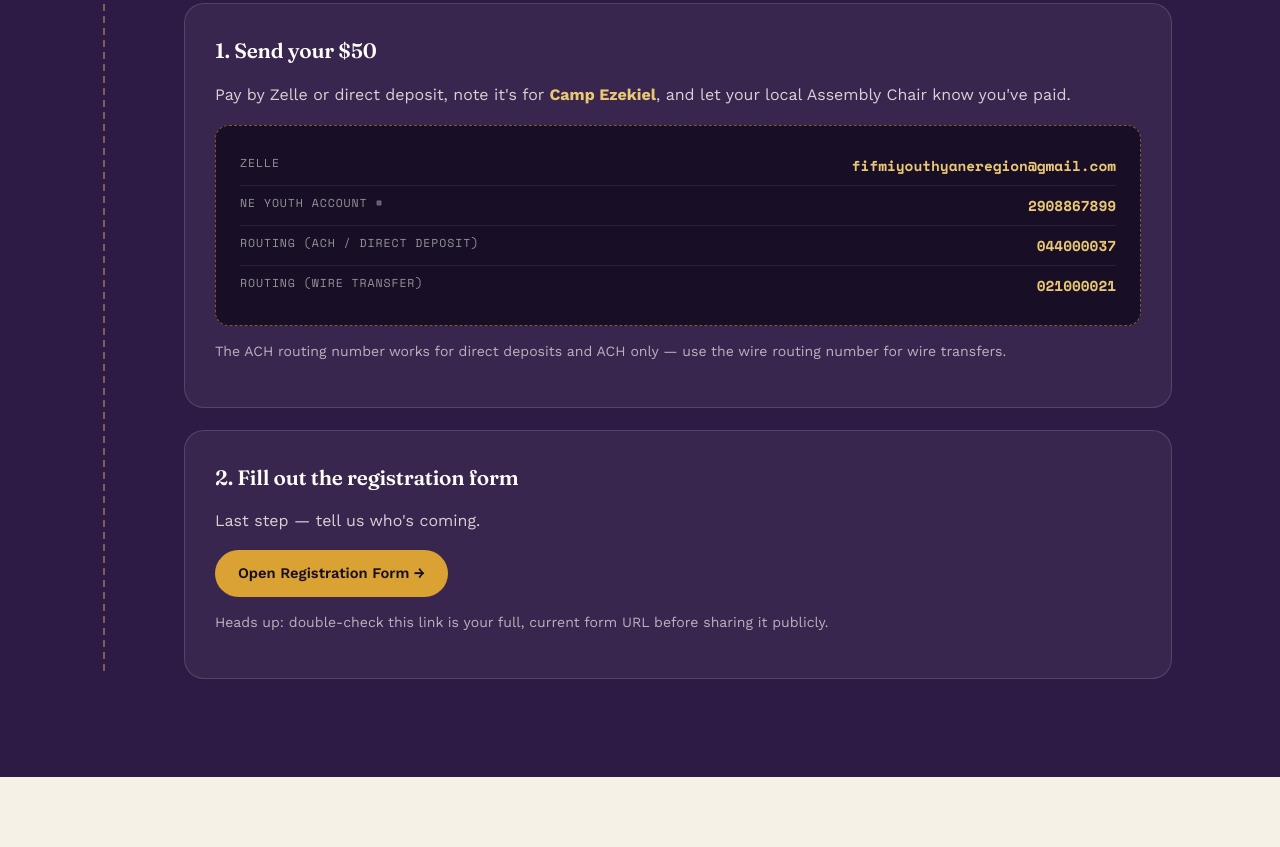
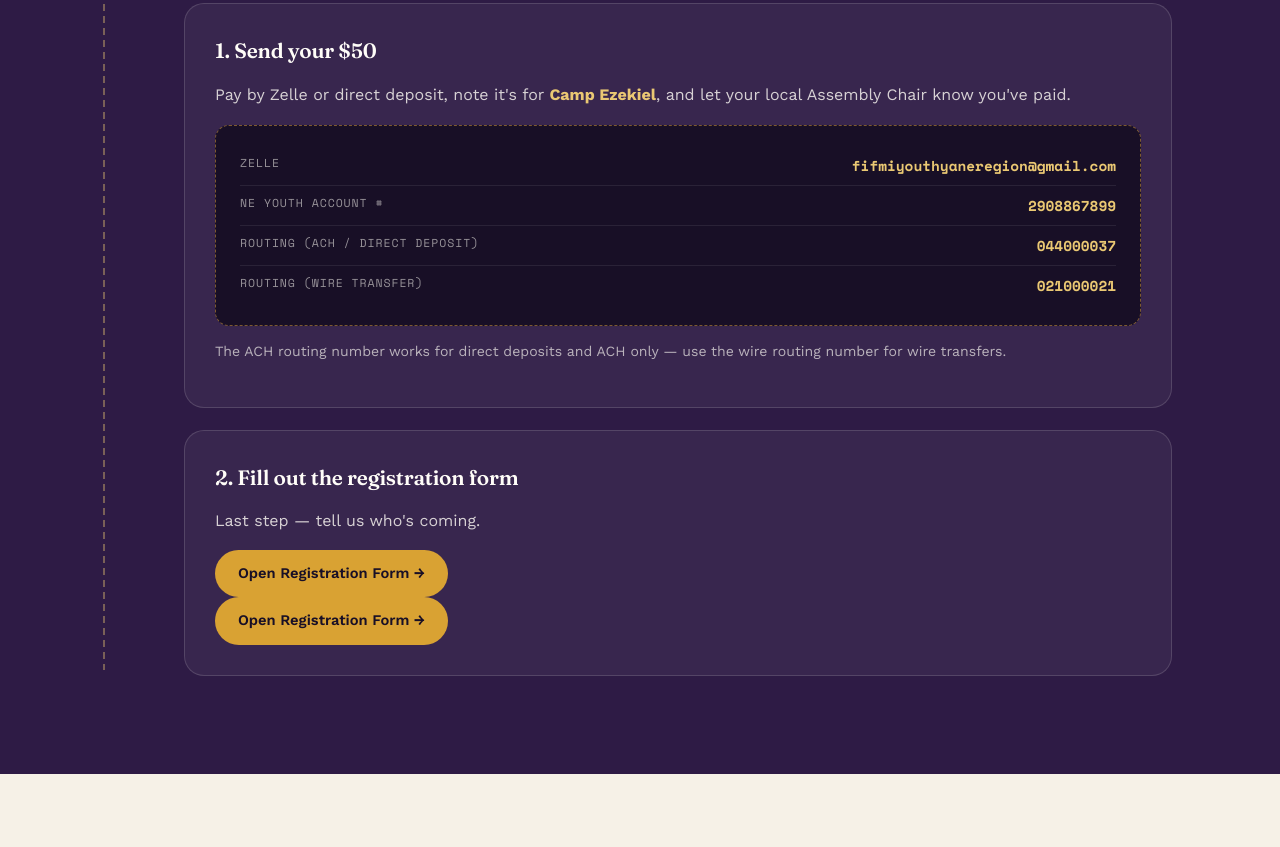
Before and after one commit to chusarublessing/camp-ezekiel, a plain HTML site: page index.html in a window 1280 px wide. Shown: the part 1926-2773 px from the top of the page. Drawn offline with nearby package versions, Linux system fonts and the light colour scheme.

Commit message:
Remove note about form URL verification
Removed note about checking the form URL before sharing.

```diff
--- a/index.html
+++ b/index.html
@@ -594,7 +594,7 @@
             <div class="form-cta">
               <a href="https://docs.google.com/forms/d/" class="btn btn-amber">Open Registration Form →</a>
             </div>
-            <p class="note">Heads up: double-check this link is your full, current form URL before sharing it publicly.</p>
+           <a href="https://docs.google.com/forms/d/" class="btn btn-amber">Open Registration Form →</a>
           </div>
         </div>
       </div>
```
